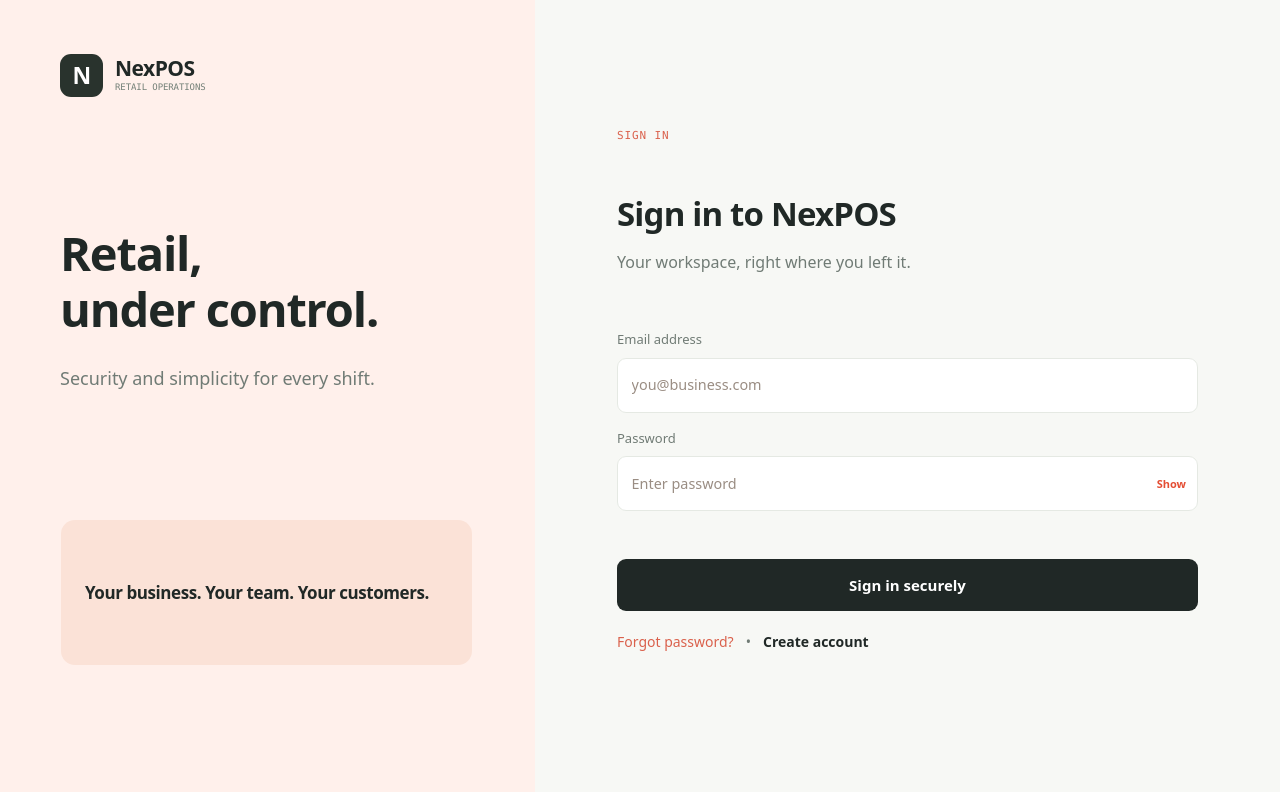
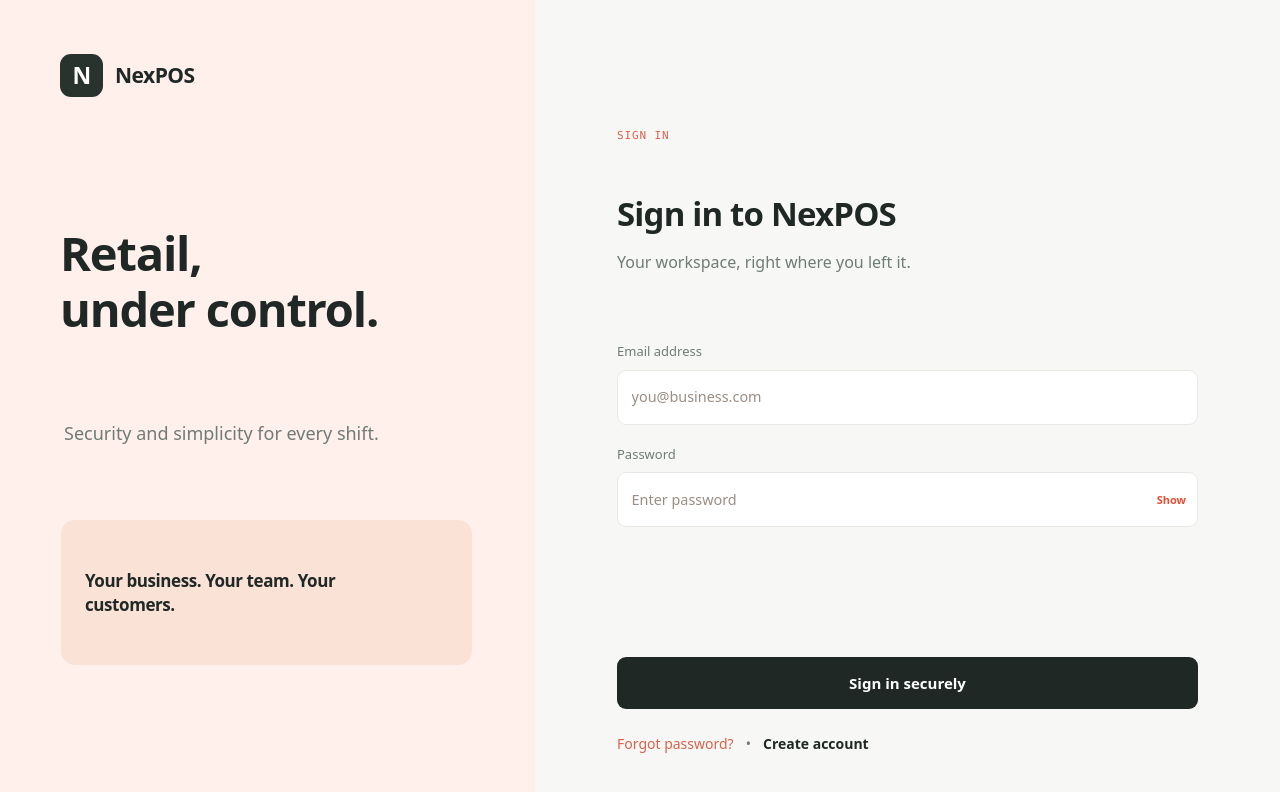
Before and after one commit to Ediwow110/projectpos, a Next.js app in the folder apps/web/: page /login in a window 1280 px wide. Shown: the top 792 px of the page. Built offline with nearby package versions, Linux system fonts and the light colour scheme; no server answers.

Commit message:
fix(auth): align Atlas V4 sign-in spacing with Figma

```diff
--- a/apps/web/src/app/login/page.tsx
+++ b/apps/web/src/app/login/page.tsx
@@ -84,7 +84,7 @@ export default function LoginPage(): JSX.Element {
             </div>
           ) : null}
 
-          <form onSubmit={submit} noValidate className="mt-14 space-y-4">
+          <form onSubmit={submit} noValidate className="mt-14 space-y-4 lg:mt-[68px] lg:space-y-5">
             <label className="block text-[13px] font-medium text-[#707b75]">
               Email address
               <input
@@ -125,7 +125,7 @@ export default function LoginPage(): JSX.Element {
               type="submit"
               disabled={submitting}
               aria-busy={submitting}
-              className="auth-interactive atlas-primary mt-8 w-full !bg-[#202826] px-4 text-[15px] disabled:cursor-not-allowed disabled:opacity-65"
+              className="auth-interactive atlas-primary mt-8 w-full !bg-[#202826] px-4 text-[15px] disabled:cursor-not-allowed disabled:opacity-65 lg:mt-[110px]"
             >
               {submitState === "connecting" ? "Connecting…" : submitLabel}
             </button>
--- a/apps/web/src/components/AtlasAuthBrandPanel.tsx
+++ b/apps/web/src/components/AtlasAuthBrandPanel.tsx
@@ -10,18 +10,18 @@ export function AtlasAuthBrandPanel(): JSX.Element {
       data-ui="atlas-v4-auth-identity"
       className="relative flex flex-col overflow-hidden border-b border-[#e4e9e3] bg-[#fff0eb] px-6 py-5 text-[#202826] sm:px-10 sm:py-7 lg:min-h-screen lg:border-b-0 lg:px-[60px] lg:py-[53px]"
     >
-      <AtlasEntryBrand />
+      <AtlasEntryBrand compact />
       <div className="animate-auth-copy mt-5 max-w-[410px] sm:mt-10 lg:mt-[128px]">
         <h1 className="font-display text-[28px] font-semibold leading-[1.2] tracking-[-0.035em] sm:text-[38px] lg:text-[47px]">
           Retail,
           <span className="block">under control.</span>
         </h1>
-        <p className="mt-3 text-[14px] leading-6 text-[#707b75] sm:mt-7 sm:text-[18px]">
+        <p className="mt-3 text-[14px] leading-6 text-[#707b75] sm:mt-7 sm:text-[18px] lg:ml-1 lg:mt-[83px]">
           Security and simplicity for every shift.
         </p>
       </div>
       <div className="mt-12 hidden min-h-[145px] max-w-[411px] items-center rounded-[14px] bg-[#fbe2d7] px-6 py-6 lg:absolute lg:bottom-[135px] lg:left-[61px] lg:right-[60px] lg:mt-0 lg:flex">
-        <p className="font-display text-[17px] font-semibold leading-6">
+        <p className="max-w-[285px] font-display text-[17px] font-semibold leading-6">
           Your business. Your team. Your customers.
         </p>
       </div>
```
Also changed, not shown: 1 other file (tests, documents, lock files or other folders).
